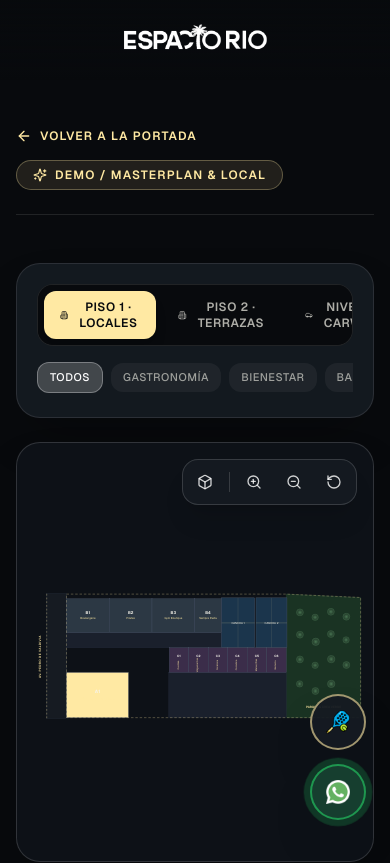
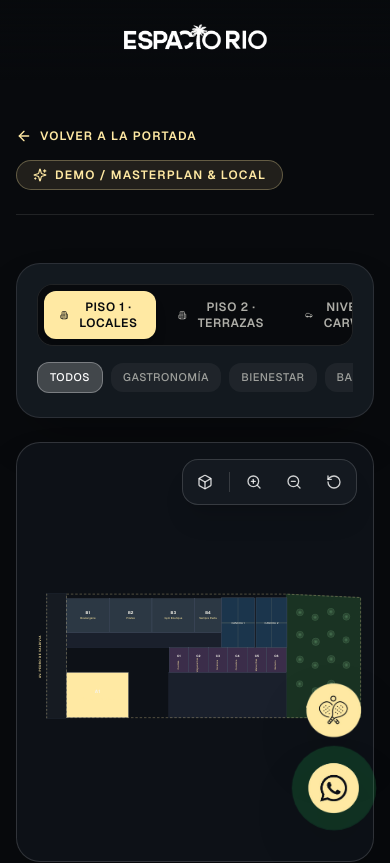
Before and after one commit to leonarriagada/espaciorio, a Next.js app: page /local in a window 390 px wide. Shown: the top 863 px of the page. Built offline with nearby package versions, Linux system fonts and the light colour scheme.

Commit message:
feat: add floating WhatsApp and padel booking buttons with animated icons

```diff
--- a/src/components/ui/WhatsAppButton.tsx
+++ b/src/components/ui/WhatsAppButton.tsx
@@ -31,21 +31,21 @@
           target="_blank"
           rel="noreferrer"
           aria-label="Reservar cancha de pádel"
-          className="relative flex items-center justify-center w-14 h-14 rounded-full bg-[#161B22]/95 border-2 border-[#FFE9A3]/60 text-white shadow-2xl hover:bg-[#FFE9A3] hover:border-[#FFE9A3] hover:scale-110 active:scale-95 transition-all duration-300 focus:outline-none p-3.5 group/padel"
+          className="relative block w-16 h-16 sm:w-18 sm:h-18 drop-shadow-2xl hover:scale-110 active:scale-95 transition-transform duration-300 focus:outline-none group/padel"
         >
           <div className="relative w-full h-full">
             <Image
-              src="/raqueta-de-padel.png"
+              src="/padel.png"
               alt="Reservar Cancha de Pádel"
               fill
-              sizes="56px"
+              sizes="72px"
               className="object-contain"
             />
           </div>
         </a>
       </div>
 
-      {/* 2. WhatsApp Floating Button (Bottom - Dark Capsule Mask) */}
+      {/* 2. WhatsApp Floating Button (Bottom) */}
       <div className="flex items-center gap-3 group">
         <span className="hidden sm:inline-block bg-[#080A0D]/95 backdrop-blur-md text-[#F5F3EA] text-xs font-semibold px-3.5 py-1.5 rounded-full border border-white/10 shadow-xl opacity-0 group-hover:opacity-100 transition-opacity duration-300 pointer-events-none">
           ¿Consultas? Escríbenos a WhatsApp ✦
@@ -56,17 +56,17 @@
           target="_blank"
           rel="noreferrer"
           aria-label="Contactar por WhatsApp"
-          className="relative flex items-center justify-center w-14 h-14 rounded-full bg-[#161B22]/95 border-2 border-[#25D366]/60 text-white shadow-2xl hover:bg-[#25D366] hover:border-[#25D366] hover:scale-110 active:scale-95 transition-all duration-300 focus:outline-none p-3.5 group/whatsapp"
+          className="relative block w-16 h-16 sm:w-18 sm:h-18 drop-shadow-2xl hover:scale-110 active:scale-95 transition-transform duration-300 focus:outline-none group/whatsapp"
         >
-          {/* Pulse Effect */}
-          <span className="absolute inset-0 rounded-full bg-[#25D366]/30 animate-ping pointer-events-none" />
+          {/* Subtle pulse behind the PNG icon */}
+          <span className="absolute inset-0 rounded-full bg-[#25D366]/25 animate-ping pointer-events-none -z-10" />
 
           <div className="relative w-full h-full">
             <Image
               src="/whatsapp.png"
               alt="WhatsApp"
               fill
-              sizes="56px"
+              sizes="72px"
               className="object-contain"
             />
           </div>
```
Also changed, not shown: public/padel.png (added), public/whatsapp.png.
